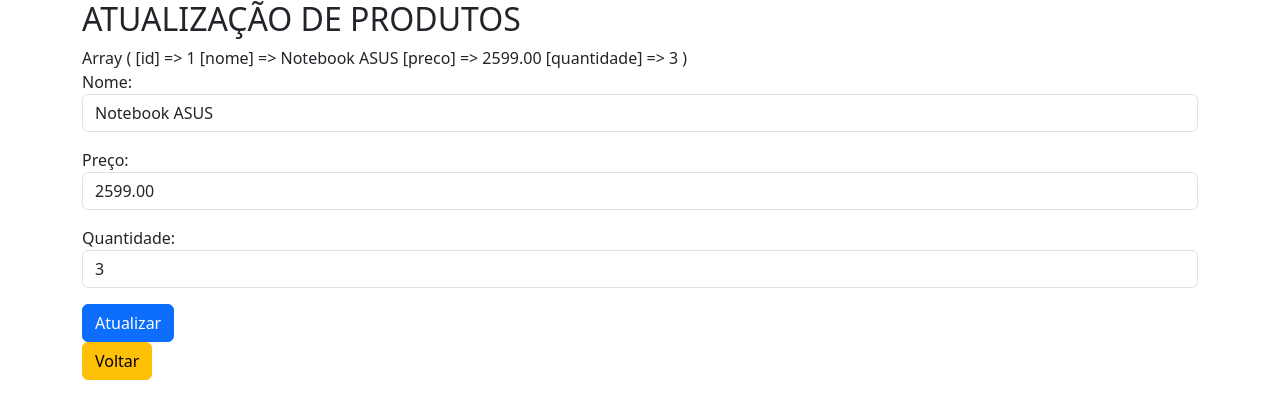
After one commit to matheusbatista103/loja, a PHP site: page /form_atualizar.php?id=1 in a window 1280 px wide. The commit adds this page. Shown: the top 419 px of the page. Run offline with PHP 8.4, Linux system fonts and the light colour scheme; data comes from the database, SQL or seed files in the repository; both versions use the stored data as it was after the commit.

Commit message:
aula 29/08

```diff
--- /dev/null
+++ b/form_atualizar.php
@@ -0,0 +1,48 @@
+<?php
+    include 'cabecalho.php';
+?>
+<body>
+    <div class="container">
+        <h2>ATUALIZAÇÃO DE PRODUTOS</h2>
+        <?php
+            $id = $_GET['id'];
+            // echo "Recebi ==> $id";
+
+            require 'conexao.php';
+            $sql = "SELECT * FROM produtos where id = $id";
+            $stmt = $pdo->query($sql);
+            $produto = $stmt->FETCH(PDO::FETCH_ASSOC);
+            print_r($produto);
+
+            // while ($produto = $stmt->fetch(PDO::FETCH_ASSOC)) {
+            // echo "ID: " . $produto['id'] . "<br>";
+            // echo "Nome: " . $produto['nome'] . "<br>";
+            // echo "Preço: R$" . $produto['preco'] . "<br>";
+            // echo "Estoque: " . $produto['estoque'] . "<br><br>";
+            // }
+
+        ?>
+    <form action="#" method="POST">
+        <div class="mb-3">
+            Nome: <input value="<?php echo $produto['nome'];?>"
+            type="text" class="form-control" name="produto">
+        </div>
+        <div class="mb-3">
+            Preço: <input value="<?php echo $produto['preco'];?>" type="text" class="form-control" name="preco">
+        </div>
+    <div class="mb-3">
+            Quantidade: <input value="<?php echo $produto['quantidade'];?>" type="text" class="form-control" name="quantidade">
+    </div>
+        <button type="submit" class="btn btn-primary">Atualizar</button>
+    </form>
+    </div>
+
+
+<div class="container">
+        <a href="index.php" class="btn btn-warning">Voltar</a>
+</div>
+
+
+    <script src="https://cdn.jsdelivr.net/npm/bootstrap@5.3.7/dist/js/bootstrap.bundle.min.js" integrity="sha384-ndDqU0Gzau9qJ1lfW4pNLlhNTkCfHzAVBReH9diLvGRem5+R9g2FzA8ZGN954O5Q" crossorigin="anonymous"></script>
+</body>
+</html>
--- a/listar.php
+++ b/listar.php
@@ -30,7 +30,7 @@
                     echo "
                     <td>
                         <div class='btn-group' role='group' aria-label='Basic mixed styles example'>
-                            <a href='#' type='button' class='btn btn-success'>Atualizar</a>
+                            <a href='form_atualizar.php?id=".$produto['id']."' type='button' class='btn btn-success'>Atualizar</a>
                             <a href='#' type='button' class='btn btn-danger'>Apagar</a>
                         </div>
                     </td>
```
Also changed, not shown: bd_loja.sql (added, +69 -0 lines).
